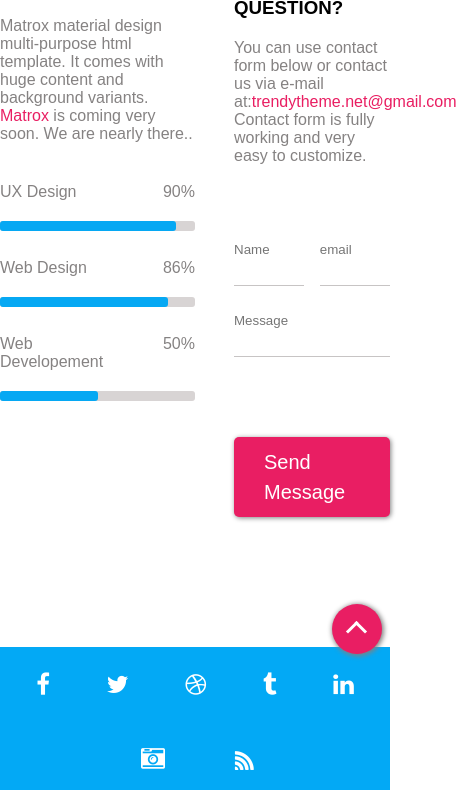
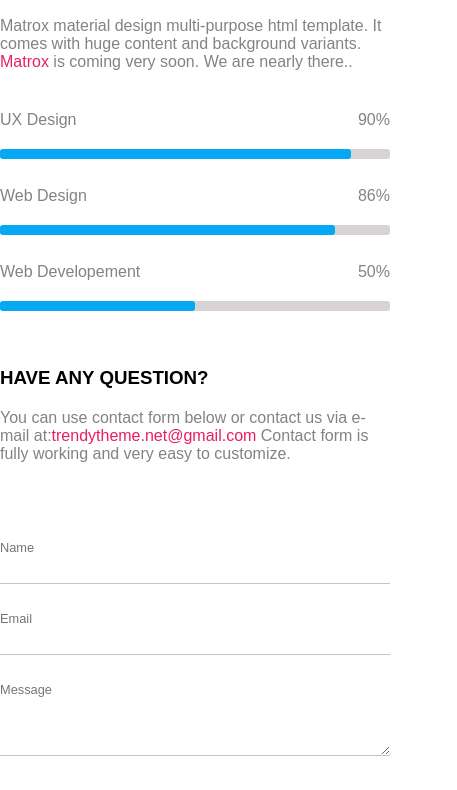
Before and after one commit to linaLeinartaite/BIT-CommingSoon, a plain HTML site: page index.html in a window 390 px wide. Shown: the part 1118-1908 px from the top of the page, 457 px wide, since content can reach past the window. Drawn offline with Linux system fonts and the light colour scheme.

Commit message:
load event does not work

```diff
--- a/css/form.css
+++ b/css/form.css
@@ -57,8 +57,15 @@ SECOND VERSION OF FORM (WITH FLOATING LABEL)
             line-height: 2rem;
             font-size:1.2rem;
             margin: 16px -10px 10px;
-            outline: 0;
+            outline: none;
         }
+
+    /*this one bellow doe not work!!! should I overwrite it differently???*/
+        .error {
+            border: none;
+        }
+
+
 
     label {
         color:white;
--- a/css/main.css
+++ b/css/main.css
@@ -204,14 +204,17 @@ body{
                     padding-bottom: 30px;
                 }
 
-                .containerContent form > input {
+                .containerContent form > input, textarea {
                     /* background-color: rgb(0, 255, 13);  */
                     display: inline-block;
                     border: none;
                     border-bottom: 1px solid rgb(199, 196, 196);
                     line-height: 30px;
                     padding-top: 20px;
-                    padding-bottom: 20px
+                    padding-bottom: 20px;
+                    font-size: 0.8rem; /* which is 20px*/
+                    color: rgb(161, 161, 161);
+                    outline: none;
                 }
 
                 .containerContent form input:nth-of-type(1){
@@ -225,10 +228,14 @@ body{
                    float: right;
                     width: 45%;
                 }
-                .containerContent form input:last-of-type{
+                .containerContent form > textarea{
                     /* background-color: rgb(255, 0, 157);  */
                     display: inline-block;
                     width: 100%;
+                    line-height: 30px;
+                    min-height: 90px;
+                    max-height: 270px;
+                    resize: vertical;
                 }
 
                 .containerContent form > .btnM{
@@ -236,14 +243,23 @@ body{
                     margin-top: 80px;
                 }
 
-    @media (max-width: 900px){
-
+ @media (max-width: 1100px){
+    .containerContent{
+        width:800px;
+        background-color: white;
     }
-
-    @media (max-width: 700px){
-
-    }
-
+        .containerContent > .left{
+            width:48%;
+        }
+        .containerContent > .right{
+            width:46%;
+        }
+        .containerContent form input:nth-of-type(2), .containerContent form input:nth-of-type(1){
+            /* background-color: rgb(255, 0, 157);  */
+            width: 100%;
+            float: none;
+        }
+}
 
 
     .containerBgFooter{
@@ -344,3 +360,46 @@ body{
                     border-top: 3px solid white;
                     transform: rotate(45deg);
                 }
+@media (max-width: 900px){
+.containerContent{
+width:600px;
+}
+.containerContent > .left{
+width:100%;
+}
+.containerContent > .right{
+padding-top: 3rem;
+width:100%;
+}
+.topBtn{
+display: none;
+}
+}
+
+@media (max-width: 700px){
+.containerContent{
+ width: 400px;
+ }
+.containerContent > .left{
+ width:100%;
+}
+.containerContent > .right{
+width:100%;
+}
+}
+
+/*this last one does not work ????
+IS content to big??
+*/
+
+ @media (max-width: 300px){
+.containerContent{
+    width: 150px;
+}
+footer{
+    width: 150px;
+}
+.conteinerHero{
+   width: 150px;
+}
+}
--- a/index.html
+++ b/index.html
@@ -59,9 +59,8 @@
 <!--SECOND VERSION below:-->
 <div id="floatContainer" class="floatContainer">
     <label for="floatLabel">Type your email</label>
-    <input id="floatLabel" type="text">
+    <input id="floatLabel" type="email">
   </div>
-
 
                     <div class="btn">
                         subscribe now
@@ -107,9 +106,9 @@
                     <h3>HAVE ANY QUESTION?</h3>
                     <p>You can use contact form below or contact us via e-mail at:<a href="mailto:trendytheme.net@gmail.com">trendytheme.net@gmail.com</a> Contact form is fully working and very easy to customize.</p>
                     <form >
-                        <input type="name" placeholder="Name">
-                        <input type="email" placeholder="email">
-                        <input type="message" placeholder="Message">
+                        <input type="text" placeholder="Name">
+                        <input type="email" name="email" placeholder="Email">
+                        <textarea type="text" name="message" placeholder="Message"></textarea>
                         <div class="btn btnM">
                             send message
                         </div>
--- a/script.js
+++ b/script.js
@@ -7,6 +7,27 @@ floatLabel.addEventListener('focus', () => {
     floatContainer.classList.add('active');
 });
 
-floatLabel.addEventListener('blur', () => {
-    floatContainer.classList.remove('active');
+// floatLabel.addEventListener('blur', () => {
+//     floatContainer.classList.remove('active');
+// });
+
+  floatLabel.addEventListener('blur', () => {
+    if (floatLabel.value)
+        return;
+        else {
+        floatContainer.classList.remove('active');
+      }
 });
+
+// floatContainer.onload = function() {clear()};
+// function clear() {
+//     floatLabel.value == "";
+// }
+
+const body = document.getElementById('top');
+
+//this load event does not work!!!
+//What kind of event is used for reloading???????
+body.addEventListener("load", () => {
+    console.log('onload',floatLabel.value);
+});
```
